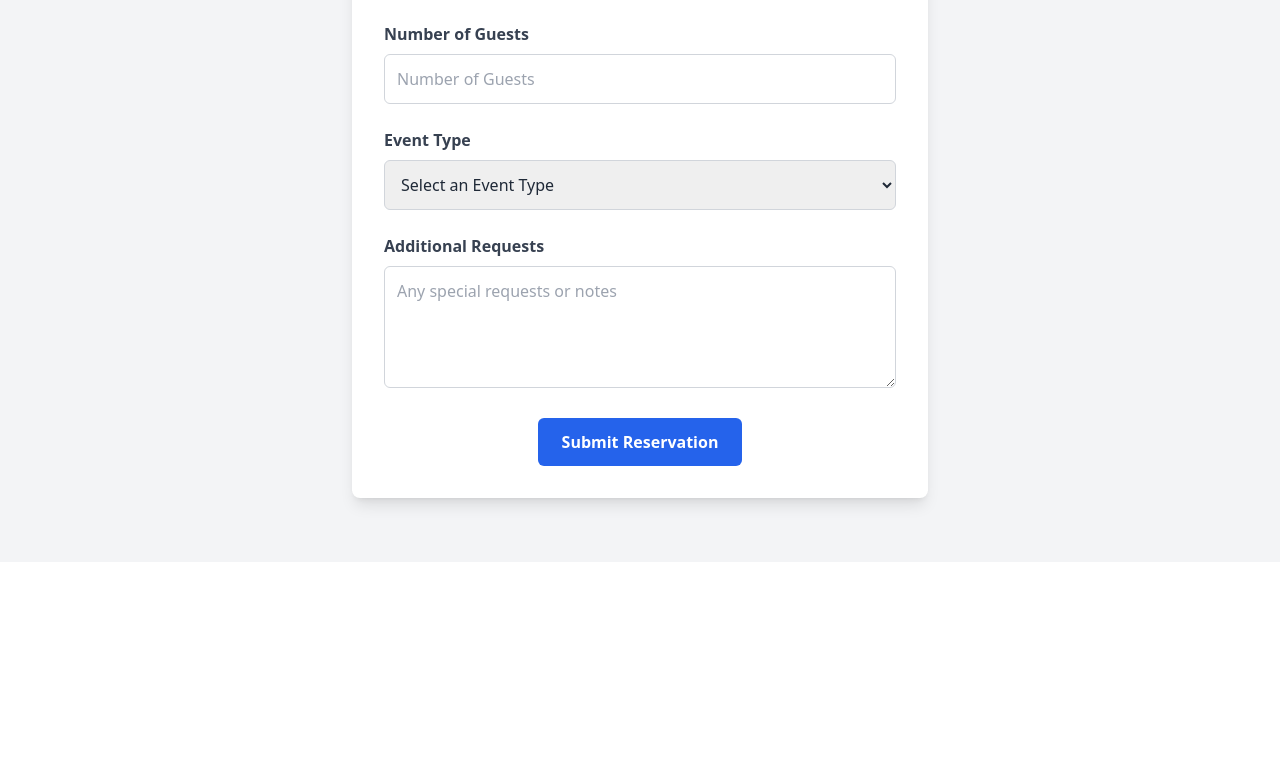
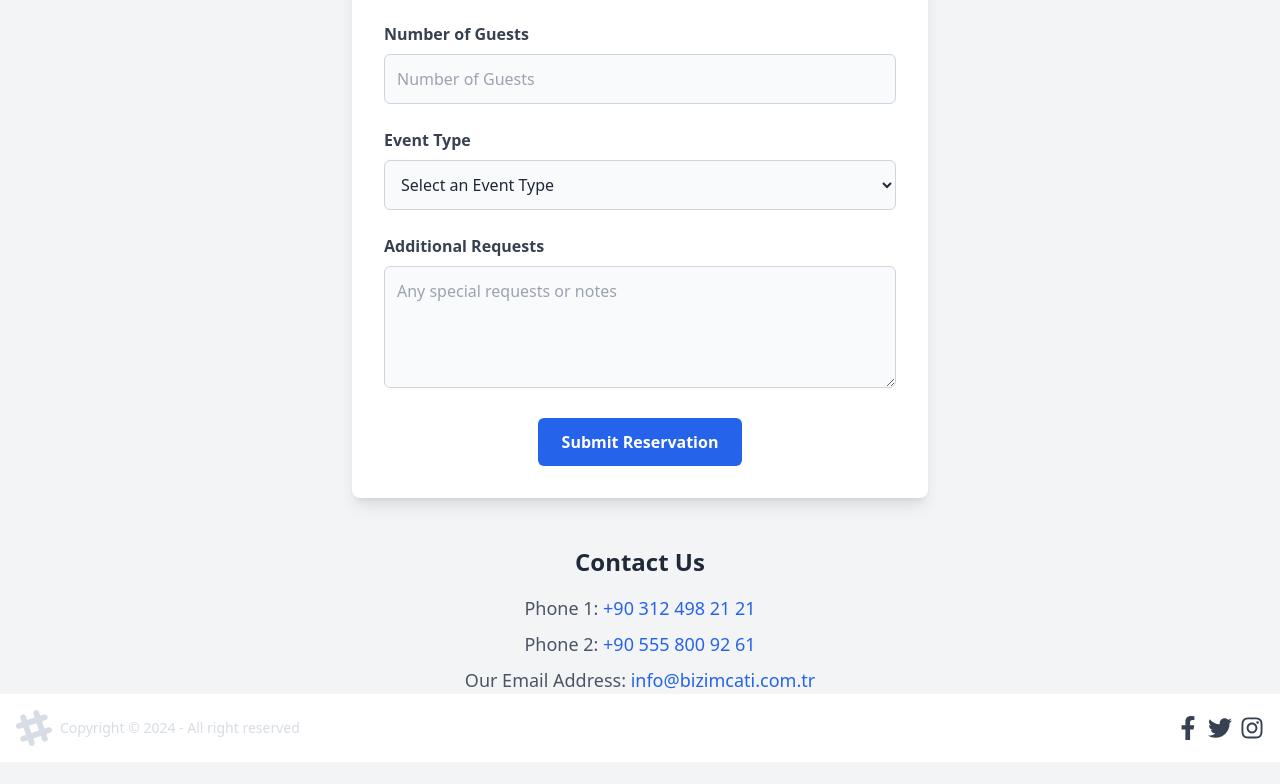
Before and after one commit to alqeren1/Bizimcati_Website, a React (Vite) app: page /reservasyon in a window 1280 px wide. Shown: the part 526-1310 px from the top of the page. Before the commit the page ends 1088 px from the top, so only its background shows below. Built offline with nearby package versions, Linux system fonts and the light colour scheme.

Commit message:
Reservation page

```diff
--- a/src/ReservationPage.jsx
+++ b/src/ReservationPage.jsx
@@ -1,6 +1,7 @@
 // ReservationPage.jsx
 import React, { useState } from 'react';
 import axios from 'axios';
+import Footer from './Footer'
 
 const ReservationPage = () => {
   const [formData, setFormData] = useState({
@@ -53,7 +54,10 @@
           </p>
         </div>
         {/* Reservation Form */}
-        <form onSubmit={handleSubmit} className="max-w-xl mx-auto bg-white p-8 shadow-lg rounded-lg">
+        <form
+          onSubmit={handleSubmit}
+          className="max-w-xl mx-auto bg-white p-8 shadow-lg rounded-lg"
+        >
           {/* Name */}
           <div className="mb-6">
             <label htmlFor="name" className="block text-gray-700 font-semibold mb-2">
@@ -63,7 +67,7 @@
               type="text"
               id="name"
               name="name"
-              className="w-full border border-gray-300 rounded-md p-3"
+              className="w-full border border-gray-300 rounded-md p-3 bg-slate-50"
               placeholder="Your Name"
               value={formData.name}
               onChange={handleChange}
@@ -79,7 +83,7 @@
               type="email"
               id="email"
               name="email"
-              className="w-full border border-gray-300 rounded-md p-3"
+              className="w-full border border-gray-300 rounded-md p-3 bg-slate-50"
               placeholder="Your Email"
               value={formData.email}
               onChange={handleChange}
@@ -97,7 +101,7 @@
                 type="date"
                 id="date"
                 name="date"
-                className="w-full border border-gray-300 rounded-md p-3"
+                className="w-full border border-gray-300 rounded-md p-3 bg-slate-50"
                 value={formData.date}
                 onChange={handleChange}
                 required
@@ -112,7 +116,7 @@
                 type="time"
                 id="time"
                 name="time"
-                className="w-full border border-gray-300 rounded-md p-3"
+                className="w-full border border-gray-300 rounded-md p-3 bg-slate-50"
                 value={formData.time}
                 onChange={handleChange}
                 required
@@ -128,7 +132,7 @@
               type="number"
               id="guests"
               name="guests"
-              className="w-full border border-gray-300 rounded-md p-3"
+              className="w-full border border-gray-300 rounded-md p-3 bg-slate-50"
               placeholder="Number of Guests"
               value={formData.guests}
               onChange={handleChange}
@@ -144,7 +148,7 @@
             <select
               id="eventType"
               name="eventType"
-              className="w-full border border-gray-300 rounded-md p-3"
+              className="w-full border border-gray-300 rounded-md p-3 bg-slate-50"
               value={formData.eventType}
               onChange={handleChange}
               required
@@ -161,13 +165,16 @@
           </div>
           {/* Additional Requests */}
           <div className="mb-6">
-            <label htmlFor="additionalRequests" className="block text-gray-700 font-semibold mb-2">
+            <label
+              htmlFor="additionalRequests"
+              className="block text-gray-700 font-semibold mb-2"
+            >
               Additional Requests
             </label>
             <textarea
               id="additionalRequests"
               name="additionalRequests"
-              className="w-full border border-gray-300 rounded-md p-3"
+              className="w-full border border-gray-300 rounded-md p-3 bg-slate-50"
               placeholder="Any special requests or notes"
               value={formData.additionalRequests}
               onChange={handleChange}
@@ -184,7 +191,30 @@
             </button>
           </div>
         </form>
+        {/* Contact Information */}
+        <div className="mt-12 text-center">
+          <h2 className="text-2xl font-bold text-gray-800 mb-4">Contact Us</h2>
+          <p className="text-lg text-gray-600 mb-2">
+            Phone 1:{' '}
+            <a href="tel:+903124982121" className="text-blue-600">
+              +90 312 498 21 21
+            </a>
+          </p>
+          <p className="text-lg text-gray-600 mb-2">
+            Phone 2:{' '}
+            <a href="tel:+905558009261" className="text-blue-600">
+              +90 555 800 92 61
+            </a>
+          </p>
+          <p className="text-lg text-gray-600">
+            Our Email Address:{' '}
+            <a href="mailto:info@bizimcati.com.tr" className="text-blue-600">
+              info@bizimcati.com.tr
+            </a>
+          </p>
+        </div>
       </div>
+      <Footer/>
     </section>
   );
 };
```
